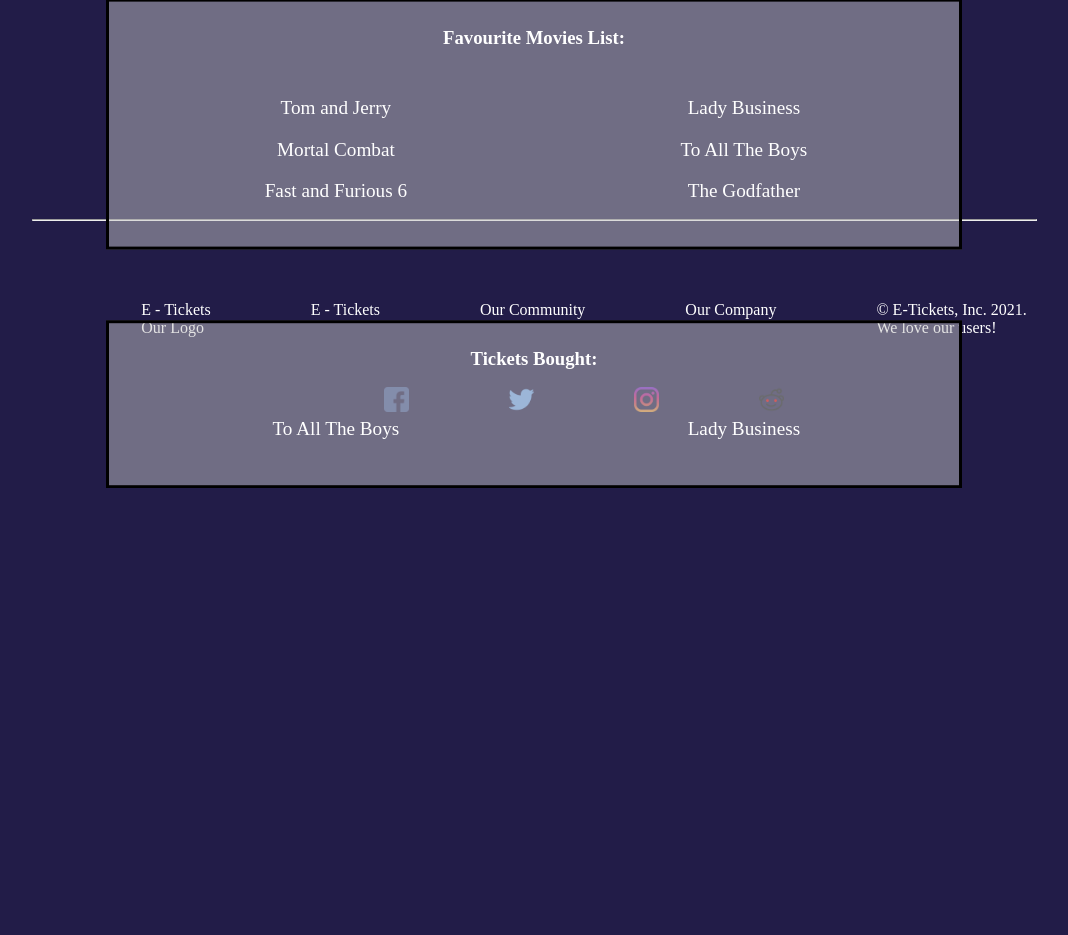
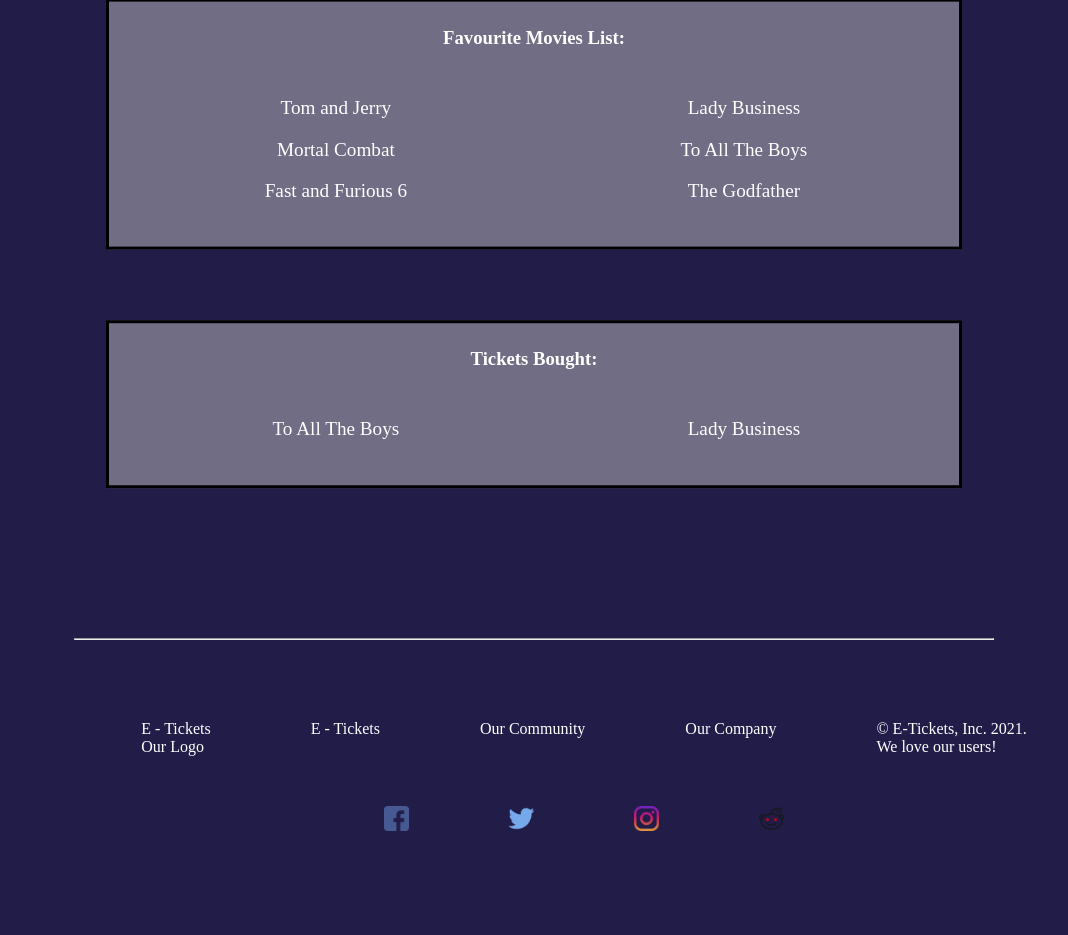
Before and after one commit to YlliElshani/ProjektiHCI, a PHP site: page /userprofile.php in a window 1280 px wide. Shown: the part 396-1331 px from the top of the page, without its empty margins (106-1174 px from the left). Before the commit the page ends 884 px from the top, so only its background shows below. Run offline with PHP 8.4, Linux system fonts and the light colour scheme.

Commit message:
rregullim i thjeshte

```diff
--- a/style/userprofile.css
+++ b/style/userprofile.css
@@ -93,5 +93,5 @@ h3{
 }
 
 .footer{
-    bottom: -13%;
+    margin-top: 15%;
 }
--- a/views/userprofile.php
+++ b/views/userprofile.php
@@ -7,13 +7,16 @@
     <title>E - Tickets</title>
     <link rel="stylesheet" href="../style/userprofile.css" type="text/css">
 </head>
+
 <body>
     <?php
         include('../reusableCode/header.php');
     ?>
+
     <div class="logo">
         <img src="../media/userprofile.png">
     </div>
+
     <div class="user">
         <ul style="list-style-type:none;">
             <li>Name:</li>
@@ -26,6 +29,7 @@
             <li>283634834343</li>
         </ul>
     </div>
+
     <div class="content">
         <h3>Favourite Movies List:</h3>
         <ul style="list-style-type:none;">
@@ -37,6 +41,7 @@
             <li>The Godfather</li>
         </ul>
     </div>
+
     <div class="container">
         <h3>Tickets Bought:</h3>
         <ul style="list-style-type:none;">
@@ -44,8 +49,13 @@
             <li>Lady Business</li>
         </ul>
     </div>
-    <?php
+
+</body>
+
+<footer class='footer'>
+ <?php
         include('../reusableCode/footer.php');
     ?>
-</body>
+ </footer>
+
 </html>
```
